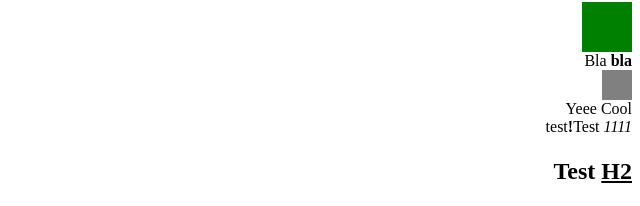
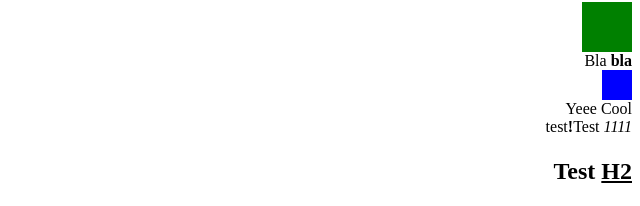
Before and after one commit to LumaRay/jel, a plain HTML site: page index.html in a window 1280 px wide. Shown: the part 588-794 px from the top of the page, 640-1280 px from the left. Drawn offline with Linux system fonts and the light colour scheme.

Commit message:
Removed orders setting as deprecated and replaced by property set. Added multiple properties setting.

```diff
--- a/index.html
+++ b/index.html
@@ -97,7 +97,12 @@
                     children: [
                         {div: {id: "testid2", class: "testcl", name: "testname2",
                             style: "width: 50px; height: 50px; background: green;",
-                            jel: {orders: {"master.SetBackgroundColor": "style.backgroundColor"}}}},
+                            jel: {
+                                links: {
+                                    "master.testBackgroundColor": "style.backgroundColor",
+                                    "root.testEventListener": "addEventListener"
+                                }
+                            }}},
                         "Bla <b>bla</b>",
                         {div: {
                             id: "testid3", class: "testcl", name: "testname3",
@@ -107,8 +112,6 @@
                                 "root.testEventListener": "addEventListener",
                                 "root.testOnClick": "onclick",
                                 "master.testBackgroundColor": "style.backgroundColor"
-                            }, orders: {
-                                "master.SetBackgroundColor": ["style.backgroundColor"]
                             }}
                         }},
                         "Yeee ",
@@ -137,9 +140,10 @@
                     el.jel("h6");
                 }
             );
-            elTest.testEventListener("click",function(e){console.log(e.target);});
-            elTest.testOnClick = function(){elTest.SetBackgroundColor("pink")};
-            elTest.testBackgroundColor = "grey";
+            for (e in elTest.testEventListener) {
+                elTest.testEventListener[e].call(elTest,"click",function(e){console.log(e.target);});
+            };
+            elTest.testOnClick = function(){elTest.testBackgroundColor = "pink"};
 
             // jel("div",{children: [
             //     {dev:{children: [
--- a/jel.js
+++ b/jel.js
@@ -101,6 +101,11 @@ HTMLElement.prototype.jel = function() {
     }
 
     function jelAddPropertyLink(strTarget, strLocal) {
+        if ((typeof strLocal == "object") && Array.isArray(strLocal)) {
+            for (var l = 0; l < strLocal.length; l++)
+                jelAddPropertyLink.call(this, strTarget, strLocal[l]);
+            return;
+        }
         var el = this._ownerElement;
         var arTargetProp = strTarget.split(".");
         var arLocalProp = strLocal.split(".");
@@ -119,52 +124,35 @@ HTMLElement.prototype.jel = function() {
             iterLocal = iterLocal[arLocalProp[lp]];
         }
         (function(arTargetProp, iterTarget, arLocalProp, iterLocal) {
-            Object.defineProperty(iterTarget, arTargetProp[arTargetProp.length - 1], {
-                get: function() { return iterLocal[arLocalProp[arLocalProp.length - 1]]; },
-                set: function(newValue) { iterLocal[arLocalProp[arLocalProp.length - 1]] = newValue; }
-            });
-        })(arTargetProp, iterTarget, arLocalProp, iterLocal);
-    }
-
-    function jelAddPropertyOrder(strTarget, oLocal) {
-        if ((typeof oLocal == "object") && Array.isArray(oLocal)) {
-            for (var l in oLocal)
-                jelAddPropertyOrder.call(this, strTarget, oLocal[l]);
-            return;
-        }
-        var el = this._ownerElement;
-        var arTargetProp = strTarget.split(".");
-        var arLocalProp = oLocal.split(".");
-        var iterTarget = el.jelEx._namedParent;
-        if (arTargetProp[0] === "root")
-            iterTarget = el.jelEx._componentRoot;
-        for (var tp = 1; tp < arTargetProp.length - 1; tp++) {
-            if (typeof iterTarget[arTargetProp[tp]] == "undefined")
-                iterTarget[arTargetProp[tp]] = {};
-            iterTarget = iterTarget[arTargetProp[tp]];
-        }
-        var iterLocal = el;
-        for (var lp = 0; lp < arLocalProp.length - 1; lp++) {
-            if (typeof iterLocal[arLocalProp[lp]] == "undefined")
-                throw "Invalid local property";
-            iterLocal = iterLocal[arLocalProp[lp]];
-        }
-        (function(arTargetProp, iterTarget, arLocalProp, iterLocal) {
-            if (typeof iterTarget[arTargetProp[arTargetProp.length - 1]] == "undefined") {
-                iterTarget[arTargetProp[arTargetProp.length - 1]] = function (newValue) {
-                    for (var p in iterTarget[arTargetProp[arTargetProp.length - 1]]._orders)
-                        iterTarget[arTargetProp[arTargetProp.length - 1]]._orders[p]
-                        .localPropParent[
-                            iterTarget[arTargetProp[arTargetProp.length - 1]]._orders[p]
-                            .localPropName
-                        ] = newValue;
-                    return iterTarget;
-                };
-                iterTarget[arTargetProp[arTargetProp.length - 1]]._orders = [];
+            var strTargetPropName = arTargetProp[arTargetProp.length - 1];
+            var strLocalPropName = arLocalProp[arLocalProp.length - 1];
+            if (typeof iterTarget[strTargetPropName] == "undefined") {
+                Object.defineProperty(iterTarget, strTargetPropName, {
+                    get: function() {
+                        // return iterLocal[strLocalPropName];
+                        var res = [];
+                        var linkedProps = iterTarget.jelExt[strTargetPropName]._properties;
+                        for (var p in linkedProps)
+                            res.push(linkedProps[p].localPropParent[linkedProps[p].localPropName]);
+                        if (res.length === 1)
+                            res = res[0];
+                        return res;
+                    },
+                    set: function(newValue) {
+                        // iterLocal[strLocalPropName] = newValue;
+                        var linkedProps = iterTarget.jelExt[strTargetPropName]._properties;
+                        for (var p in linkedProps)
+                            linkedProps[p].localPropParent[linkedProps[p].localPropName] = newValue;
+                        // return iterTarget;
+                    }
+                });
+                iterTarget.jelExt = iterTarget.jelExt || {};
+                iterTarget.jelExt[strTargetPropName] = {};
+                iterTarget.jelExt[strTargetPropName]._properties = [];
             }
-            iterTarget[arTargetProp[arTargetProp.length - 1]]._orders.push({
+            iterTarget.jelExt[strTargetPropName]._properties.push({
                 localPropParent: iterLocal,
-                localPropName: arLocalProp[arLocalProp.length - 1]
+                localPropName: strLocalPropName
             });
         })(arTargetProp, iterTarget, arLocalProp, iterLocal);
     }
@@ -259,17 +247,7 @@ HTMLElement.prototype.jel = function() {
                                     el.jelEx.AddPropertyLink(p, attributes[a][c][p]);
                             }
                             break;
-                        case "orders":
-                            if (typeof attributes[a][c] != "object")
-                                break;
-                            for (var p in attributes[a][c]) {
-                                if (typeof attributes[a][c][p] == "object")
-                                    for (var pp in attributes[a][c][p])
-                                        el.jelEx.AddPropertyOrder(pp, attributes[a][c][p][pp]);
-                                else
-                                    el.jelEx.AddPropertyOrder(p, attributes[a][c][p]);
-                            }
-                            default:
+                        default:
                     }
                     break;
                 default:
@@ -400,7 +378,6 @@ HTMLElement.prototype.jel = function() {
     el.jelEx._componentRoot = el;
     el.jelEx._topComponentRoot = el;
     el.jelEx.AddPropertyLink = jelAddPropertyLink;
-    el.jelEx.AddPropertyOrder = jelAddPropertyOrder;
     // el.jelEx._appliedTemplates = {};
 
     if (this.jelEx !== undefined) {
```
Also changed, not shown: jel.min.js, 1 other file.
